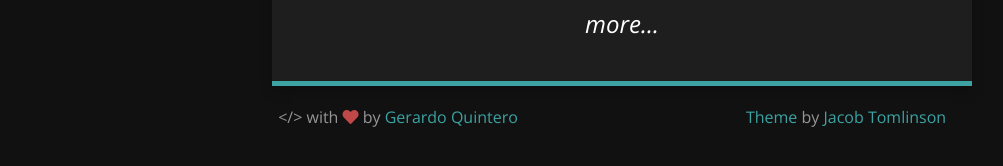
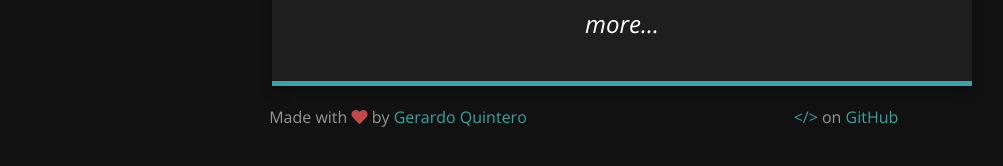
Before and after one commit to jerryq27/jerryq27.github.io, a Jekyll site: the page built from index.html, in a window 1280 px wide. Shown: the part 575-741 px from the top of the page, without its empty margins (18-1021 px from the left). Built offline with Jekyll 4.4.1, drawn with Linux system fonts in a browser that asks for light colours; nearby versions of some CDN libraries.

Commit message:
Linking project code in footer instead of theme's code.

```diff
--- a/_config.yml
+++ b/_config.yml
@@ -9,7 +9,7 @@ title_image: assets/img/title_image.png
 images: /assets/img/
 google_analytics: "UA-20365477-4"
 disqus_account:
-github_repository: https://github.com/jacobtomlinson/carte-noire
+github_repository: https://github.com/jerryq27/jerryq27.github.io
 addthis_id: ra-513c6fa83da6ec67
 post_limit: 5
 
--- a/_includes/footer.html
+++ b/_includes/footer.html
@@ -1,9 +1,9 @@
 <div class="footer clearfix">
     <div class="col-md-6">
-        &lt;/&gt; with <i class="fas fa-heart"></i> by <a href="{{ site.twitter_link }}">Gerardo Quintero</a>
+        Made with <i class="fas fa-heart"></i> by <a href="{{ site.twitter_link }}">Gerardo Quintero</a>
     </div>
     <div class="col-md-6">
-        <a href="https://github.com/jacobtomlinson/carte-noire">Theme</a> by <a href="https://twitter.com/_JacobTomlinson">Jacob Tomlinson</a>
+        <a href="{{ site.github_repository }}">&lt;/&gt;</a> on <a href="{{ site.github_link }}">GitHub</a>
     </div>
 </div>
 
@@ -35,7 +35,6 @@
         }).go();
         console.log(document.readyState);
     }
-
 </script>
 <script type="text/javascript">
     $(document).ready(function($) {
```
